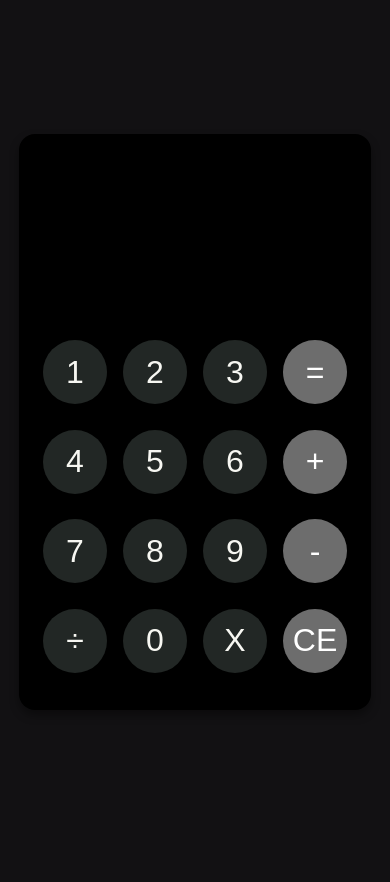
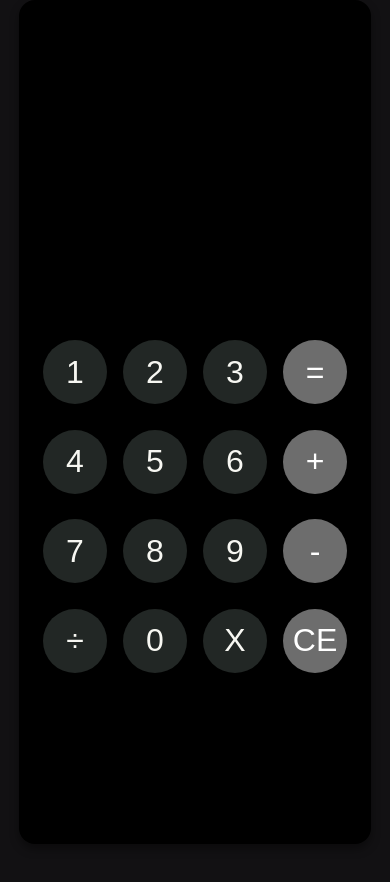
Before and after one commit to Prateek0206/calculator, a plain HTML site: page index.html in a window 390 px wide. Shown: the top 882 px of the page. Drawn offline with Linux system fonts and the light colour scheme.

Commit message:
Update calculator.css

```diff
--- a/calculator.css
+++ b/calculator.css
@@ -45,6 +45,25 @@ body{
 
 
 
+}
+
+@media (max-width:768px){
+    .main-container{
+        min-width: 100vw;
+        min-height: 100vh;
+    }
+
+    .aise-hi{
+        min-height:100% ;
+        max-width: 100vw;
+        align-content: end;
+    }
+
+    .buttons-container button{
+        max-height: auto;
+       max-width: 100%;
+
+    }
 }
 
 button{
```
